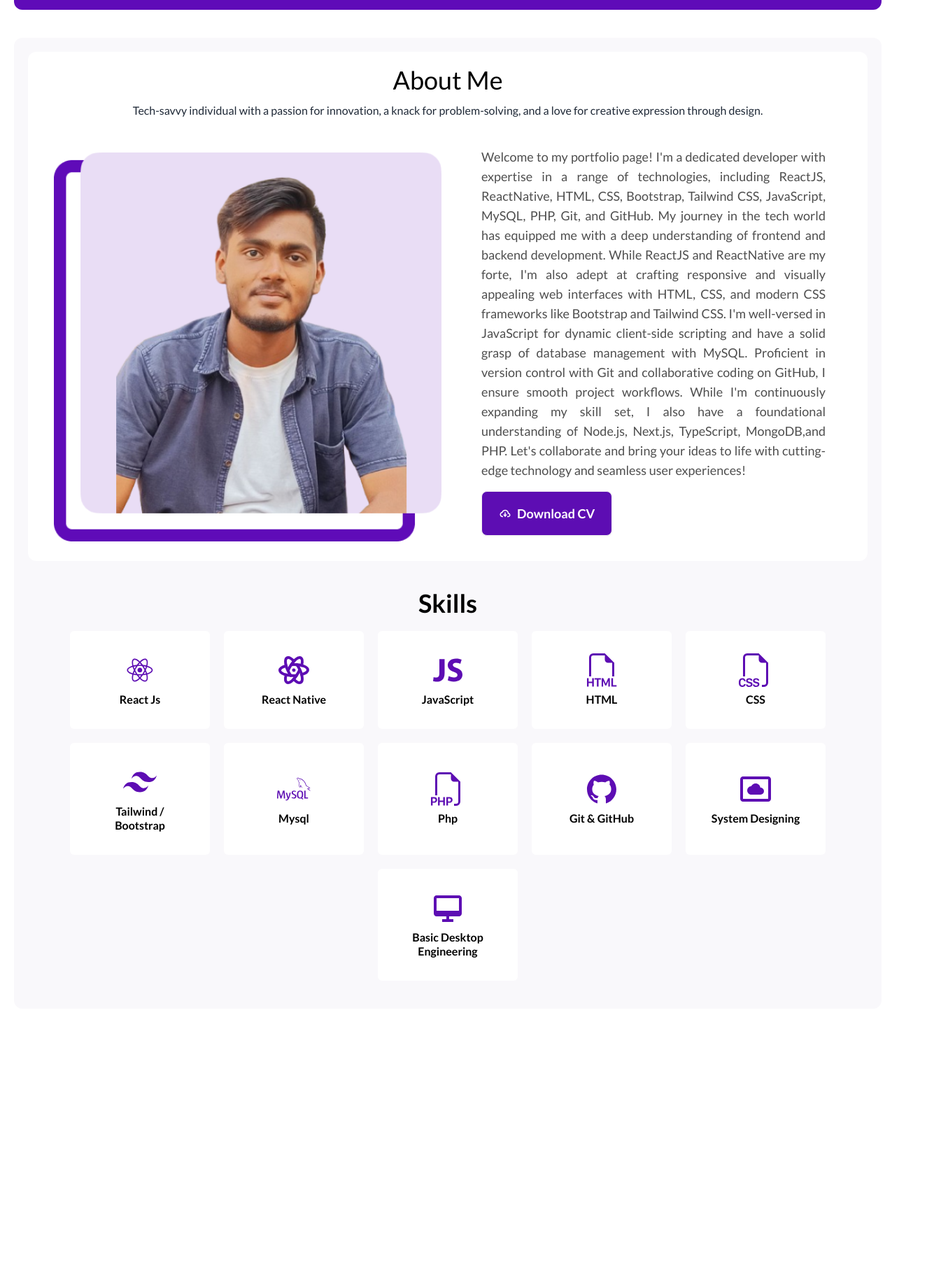
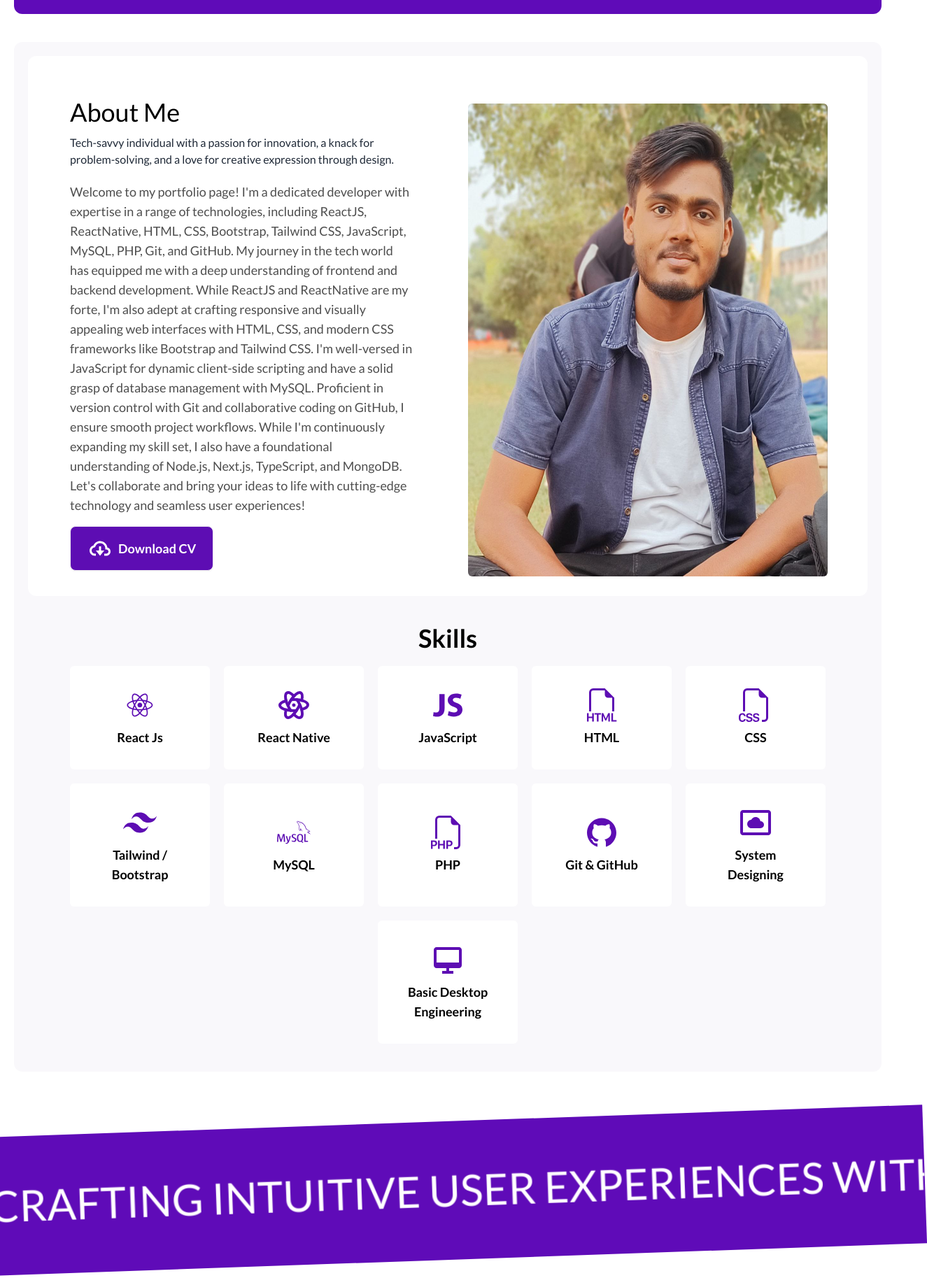
Before and after one commit to nileshdubey82/my-portfolio, a React (Vite) app: page /about in a window 1280 px wide. Shown: the part 98-1935 px from the top of the page at 70% size, 1325 px wide, since content can reach past the window. Before the commit the page ends 1600 px from the top, so only its background shows below. Built offline with nearby package versions, Linux system fonts and the light colour scheme.

Commit message:
new updte

```diff
--- a/src/App.css
+++ b/src/App.css
@@ -5,52 +5,59 @@ body {
     font-family: "Lato", sans-serif;
 }
 
-
 @media (prefers-color-scheme: dark) {
-    .hireme{
+    .hireme {
         background-color: white !important;
     }
 
-    #contactme input, #contactme textarea{
+    #contactme input,
+    #contactme textarea {
         background-color: white;
         color: black;
     }
-  }
+}
 
-
-
-  .tawk-button {
+.tawk-button {
     background-color: red !important;
 }
 
-/*
-@keyframes carouselAnim {
-    from {
-        transform: translate(0, 0);
+/* Text Marquee Effect */
+.marquee {
+    white-space: nowrap;
+    overflow: hidden;
+    margin: 0 auto;
+    padding: 3em 0;
+    margin-top: 5rem;
+    transform: rotate(-2deg) scale(1.1);
+    /* background-color: #5f0bb8;
+    color: white; */
+}
+
+.marquee__text {
+    display: inline-block;
+    padding-left: 100%;
+    font-size: 3.5rem;
+    text-transform: uppercase;
+    animation: marquee-direction var(--_speed) linear infinite;
+}
+
+.marquee__text[data-direction="rtl"] {
+    /* DON'T CHANGE */
+    --_right: 0%;
+    --_left: -100%;
+}
+
+.marquee__text[data-direction="ltr"] {
+    /* DON'T CHANGE */
+    --_right: -50%;
+    --_left: 0%;
+}
+
+@keyframes marquee-direction {
+    0% {
+        transform: translateX(var(--_right));
     }
-
-    to {
-        transform: translate(calc(-100% + (4*300px)));
+    100% {
+        transform: translateX(var(--_left));
     }
 }
-
-@media only screen and (max-width: 768px) {
-    .container .carousel-items {
-        animation: carouselAnim 60s infinite alternate linear;
-    }
-
-    @keyframes carouselAnim {
-        from {
-            transform: translate(0, 0);
-        }
-
-        to {
-            transform: translate(calc(-100% + (1*300px)));
-        }
-    }
-}
-
-.carousel-focus:hover {
-    transition: all 0.8s;
-    transform: scale(1.1);
-} */
--- /dev/null
+++ b/src/Pages/AboutUs copy.jsx
@@ -0,0 +1,194 @@
+import { BsFiletypeCss } from "react-icons/bs";
+import { BiDesktop } from "react-icons/bi";
+import { MdSettingsSystemDaydream } from "react-icons/md";
+import { IoLogoJavascript } from "react-icons/io";
+import { AiOutlineGithub } from "react-icons/ai";
+import { BsFiletypePhp } from "react-icons/bs";
+import { SiMysql } from "react-icons/si";
+import { BsFiletypeHtml } from "react-icons/bs";
+import { SiTailwindcss } from "react-icons/si";
+import { TbBrandNextjs } from "react-icons/tb";
+import { TbBrandReactNative } from "react-icons/tb";
+import { DiReact } from "react-icons/di";
+import { BiCloudDownload } from "react-icons/bi";
+import { useInView } from 'react-intersection-observer';
+import { motion, useAnimation } from "framer-motion";
+import { useEffect } from "react";
+import { useSelector } from "react-redux";
+function AboutUs() {
+  const theme = useSelector((state) => { return state.ThemeSlice });
+  const controls = useAnimation();
+  const { ref, inView } = useInView();
+
+  useEffect(() => {
+    if (inView) {
+      controls.start({
+        opacity: 1,
+        y: 0,
+        transition: {
+          duration: 2,
+        },
+      });
+    }
+  }, [controls, inView]);
+  const Skills = [
+    {
+      id: 1,
+      Name: "React Js",
+      Icon: <DiReact />
+    },
+    {
+      id: 2,
+      Name: "React Native",
+      Icon: <TbBrandReactNative />
+    }
+    ,
+    {
+      id: 3,
+      Name: "JavaScript",
+      Icon: <IoLogoJavascript />
+    }
+
+    ,
+    {
+      id: 4,
+      Name: "HTML",
+      Icon: <BsFiletypeHtml />
+    }
+    ,
+    {
+      id: 5,
+      Name: "CSS",
+      Icon: <BsFiletypeCss />
+    }
+    ,
+
+    {
+      id: 6,
+      Name: "Tailwind / Bootstrap",
+      Icon: <SiTailwindcss />
+    },
+    {
+      id: 7,
+      Name: "Mysql",
+      Icon: <SiMysql />
+    }
+    ,
+    {
+      id: 8,
+      Name: "Php",
+      Icon: <BsFiletypePhp />
+    }
+    ,
+    {
+      id: 9,
+      Name: "Git & GitHub",
+      Icon: <AiOutlineGithub />
+    }
+    ,
+    {
+      id: 10,
+      Name: "System Designing",
+      Icon: <MdSettingsSystemDaydream />
+    }
+
+    ,
+    {
+      id: 11,
+      Name: "Basic Desktop Engineering",
+      Icon: <BiDesktop />
+    }
+  ]
+
+  return (
+    <motion.section id="aboutme" className="lg:py-10 sm:0-5 py-10" initial={{ opacity: 0, y: 20 }}
+      animate={controls}
+      ref={ref}>
+      <div className="bg-[#f9f8fb] p-3 lg:p-5 rounded-xl dark:bg-[#212121]">
+        <div className="bg-white rounded-xl p-5 dark:bg-[#263238]">
+          <h1 className="text-black text-4xl text-center dark:text-[#fff] ">About Me</h1>
+          <p className="text-center mt-3 dark:text-[#fff] px-[0px] lg:px-[285px]">
+            Tech-savvy individual with a passion for innovation, a knack for
+            problem-solving, and a love for creative expression through design.
+          </p>
+          <div className="lg:flex mt-10 flex-wrap">
+            <div className="flex-1 flex justify-center p-2">
+              {" "}
+              <img src={
+                theme ? '/Images/profilepick-done1.png' : "/Images/about-pick.png"
+              }
+
+
+
+                className="image-full " />
+            </div>
+            <div className="flex-1 items-center flex align-middle justify-center ">
+              <div className="lg:px-10 mt-10 lg:mt-0 ">
+                <p className="lg:text-justify  text-[#4e4e4e] dark:text-[#fff] text-[14px] lg:text-lg">
+                  Welcome to my portfolio page! I&apos;m a dedicated developer with
+                  expertise in a range of technologies, including ReactJS,
+                  ReactNative, HTML, CSS, Bootstrap, Tailwind CSS, JavaScript,
+                  MySQL, PHP, Git, and GitHub. My journey in the tech world has
+                  equipped me with a deep understanding of frontend and backend
+                  development. While ReactJS and ReactNative are my forte, I&apos;m
+                  also adept at crafting responsive and visually appealing web
+                  interfaces with HTML, CSS, and modern CSS frameworks like
+                  Bootstrap and Tailwind CSS. I&apos;m well-versed in JavaScript for
+                  dynamic client-side scripting and have a solid grasp of
+                  database management with MySQL. Proficient in
+                  version control with Git and collaborative coding on GitHub, I
+                  ensure smooth project workflows. While I&apos;m continuously
+                  expanding my skill set, I also have a foundational
+                  understanding of Node.js, Next.js, TypeScript, MongoDB,and PHP. Let&apos;s
+                  collaborate and bring your ideas to life with cutting-edge
+                  technology and seamless user experiences!
+
+                </p>
+                <a
+                  className="btn btn-md my-4 hover:bg-[#5D0DB3] dark:bg-white dark:text-[black] hover:scale-[1.1] sm:btn-sm md:btn-md lg:btn-lg text-xl bg-[#5D0DB3] text-white"
+                  href="/Images/nilesh_Resume_final.pdf"
+                  target="_blank"
+                  download
+                >
+                  {" "}
+                  <BiCloudDownload />
+                  Download CV
+                </a>
+              </div>
+            </div>
+          </div>
+        </div>
+
+        <h1 className="text-4xl text-center mt-10 font-bold  dark:text-white text-black">Skills</h1>
+        <motion.div className="flex py-5 gap-5 justify-center flex-wrap " initial={{ opacity: 0, y: 20 }}
+          animate={controls}
+          ref={ref}>
+          {Skills.map((i, index) => {
+            return (
+              <div
+                key={i.id || index}
+                className="bg-white lg:p-8 p-5 rounded-md gap-2 flex flex-col justify-center w-[135px] lg:w-[200px] *:
+      bg-gradient-to-r  dark:from-[#263238]  dark:via-[#304047]  dark:to-[#263238] hover:scale-[1.1] transition-all delay-100
+
+      "
+              >
+                <div className="flex justify-center text-[#5d0db3] text-5xl dark:text-white">
+                  {i.Icon}
+                </div>
+                <h1 className="font-bold text-center text-sm lg:text-[16px] dark:text-white text-black">
+                  {i.Name}
+                </h1>
+              </div>
+            );
+          })}
+
+
+
+
+        </motion.div>
+      </div>
+    </motion.section>
+  );
+}
+
+export default AboutUs;
--- a/src/Pages/AboutUs.jsx
+++ b/src/Pages/AboutUs.jsx
@@ -1,22 +1,18 @@
-import { BsFiletypeCss } from "react-icons/bs";
-import { BiDesktop } from "react-icons/bi";
+import { DiReact } from "react-icons/di";
+import { TbBrandReactNative } from "react-icons/tb";
+import { IoLogoJavascript } from "react-icons/io";
+import { BsFiletypeHtml, BsFiletypeCss, BsFiletypePhp } from "react-icons/bs";
+import { SiTailwindcss, SiMysql } from "react-icons/si";
+import { AiOutlineGithub } from "react-icons/ai";
 import { MdSettingsSystemDaydream } from "react-icons/md";
-import { IoLogoJavascript } from "react-icons/io";
-import { AiOutlineGithub } from "react-icons/ai";
-import { BsFiletypePhp } from "react-icons/bs";
-import { SiMysql } from "react-icons/si";
-import { BsFiletypeHtml } from "react-icons/bs";
-import { SiTailwindcss } from "react-icons/si";
-import { TbBrandNextjs } from "react-icons/tb";
-import { TbBrandReactNative } from "react-icons/tb";
-import { DiReact } from "react-icons/di";
-import { BiCloudDownload } from "react-icons/bi";
-import { useInView } from 'react-intersection-observer';
+import { BiDesktop, BiCloudDownload } from "react-icons/bi";
+import { useInView } from "react-intersection-observer";
 import { motion, useAnimation } from "framer-motion";
 import { useEffect } from "react";
 import { useSelector } from "react-redux";
+
 function AboutUs() {
-  const theme = useSelector((state) => { return state.ThemeSlice });
+  const theme = useSelector((state) => state.ThemeSlice);
   const controls = useAnimation();
   const { ref, inView } = useInView();
 
@@ -31,118 +27,104 @@ function AboutUs() {
       });
     }
   }, [controls, inView]);
+
   const Skills = [
     {
       id: 1,
       Name: "React Js",
-      Icon: <DiReact />
+      Icon: <DiReact />,
     },
     {
       id: 2,
       Name: "React Native",
-      Icon: <TbBrandReactNative />
-    }
-    ,
+      Icon: <TbBrandReactNative />,
+    },
     {
       id: 3,
       Name: "JavaScript",
-      Icon: <IoLogoJavascript />
-    }
-
-    ,
+      Icon: <IoLogoJavascript />,
+    },
     {
       id: 4,
       Name: "HTML",
-      Icon: <BsFiletypeHtml />
-    }
-    ,
+      Icon: <BsFiletypeHtml />,
+    },
     {
       id: 5,
       Name: "CSS",
-      Icon: <BsFiletypeCss />
-    }
-    ,
-
+      Icon: <BsFiletypeCss />,
+    },
     {
       id: 6,
       Name: "Tailwind / Bootstrap",
-      Icon: <SiTailwindcss />
+      Icon: <SiTailwindcss />,
     },
     {
       id: 7,
-      Name: "Mysql",
-      Icon: <SiMysql />
-    }
-    ,
+      Name: "MySQL",
+      Icon: <SiMysql />,
+    },
     {
       id: 8,
-      Name: "Php",
-      Icon: <BsFiletypePhp />
-    }
-    ,
+      Name: "PHP",
+      Icon: <BsFiletypePhp />,
+    },
     {
       id: 9,
       Name: "Git & GitHub",
-      Icon: <AiOutlineGithub />
-    }
-    ,
+      Icon: <AiOutlineGithub />,
+    },
     {
       id: 10,
       Name: "System Designing",
-      Icon: <MdSettingsSystemDaydream />
-    }
-
-    ,
+      Icon: <MdSettingsSystemDaydream />,
+    },
     {
       id: 11,
       Name: "Basic Desktop Engineering",
-      Icon: <BiDesktop />
-    }
-  ]
+      Icon: <BiDesktop />,
+    },
+  ];
 
   return (
-    <motion.section id="aboutme" className="lg:py-10 sm:0-5 py-10" initial={{ opacity: 0, y: 20 }}
+    <motion.section
+      id="aboutme"
+      className="lg:py-10 sm:py-5 py-10"
+      initial={{ opacity: 0, y: 20 }}
       animate={controls}
-      ref={ref}>
+      ref={ref}
+    >
       <div className="bg-[#f9f8fb] p-3 lg:p-5 rounded-xl dark:bg-[#212121]">
         <div className="bg-white rounded-xl p-5 dark:bg-[#263238]">
-          <h1 className="text-black text-4xl text-center dark:text-[#fff] ">About Me</h1>
-          <p className="text-center mt-3 dark:text-[#fff]">
-            Tech-savvy individual with a passion for innovation, a knack for
-            problem-solving, and a love for creative expression through design.
-          </p>
           <div className="lg:flex mt-10 flex-wrap">
-            <div className="flex-1 flex justify-center p-2">
-              {" "}
-              <img src={
-                theme ? '/Images/profilepick-done1.png' : "/Images/about-pick.png"
-              }
-
-
-
-                className="image-full " />
-            </div>
-            <div className="flex-1 items-center flex align-middle justify-center ">
-              <div className="lg:px-10 mt-10 lg:mt-0 ">
-                <p className="lg:text-justify  text-[#4e4e4e] dark:text-[#fff] text-[14px] lg:text-lg">
-                  Welcome to my portfolio page! I&apos;m a dedicated developer with
+            <div className="flex-1 items-center flex align-middle justify-center">
+              <div className="lg:px-10 mt-10 lg:mt-0">
+                <h1 className="text-black text-4xl text-left dark:text-[#fff]">
+                  About Me
+                </h1>
+                <p className="text-left mt-3 dark:text-[#fff]">
+                  Tech-savvy individual with a passion for innovation, a knack
+                  for problem-solving, and a love for creative expression
+                  through design.
+                </p>
+                <p className="lg:text-left text-[#4e4e4e] dark:text-[#fff] text-[14px] lg:text-lg mt-5">
+                  Welcome to my portfolio page! I'm a dedicated developer with
                   expertise in a range of technologies, including ReactJS,
                   ReactNative, HTML, CSS, Bootstrap, Tailwind CSS, JavaScript,
                   MySQL, PHP, Git, and GitHub. My journey in the tech world has
                   equipped me with a deep understanding of frontend and backend
-                  development. While ReactJS and ReactNative are my forte, I&apos;m
+                  development. While ReactJS and ReactNative are my forte, I'm
                   also adept at crafting responsive and visually appealing web
                   interfaces with HTML, CSS, and modern CSS frameworks like
-                  Bootstrap and Tailwind CSS. I&apos;m well-versed in JavaScript for
+                  Bootstrap and Tailwind CSS. I'm well-versed in JavaScript for
                   dynamic client-side scripting and have a solid grasp of
-                  database management with MySQL. Proficient in
-                  version control with Git and collaborative coding on GitHub, I
-                  ensure smooth project workflows. While I&apos;m continuously
-                  expanding my skill set, I also have a foundational
-                  understanding of Node.js, Next.js, TypeScript, MongoDB,and PHP. Let&apos;s
-                  collaborate and bring your ideas to life with cutting-edge
-                  technology and seamless user experiences!
-
+                  database management with MySQL. Proficient in version control
+                  with Git and collaborative coding on GitHub, I ensure smooth
+                  project workflows. While I'm continuously expanding my skill
+                  set, I also have a foundational understanding of Node.js,
+                  Next.js, TypeScript, and MongoDB. Let's collaborate and bring
+                  your ideas to life with cutting-edge technology and seamless
+                  user experiences!
                 </p>
                 <a
                   className="btn btn-md my-4 hover:bg-[#5D0DB3] dark:bg-white dark:text-[black] hover:scale-[1.1] sm:btn-sm md:btn-md lg:btn-lg text-xl bg-[#5D0DB3] text-white"
@@ -150,43 +132,65 @@ function AboutUs() {
                   target="_blank"
                   download
                 >
-                  {" "}
-                  <BiCloudDownload />
+                  <BiCloudDownload className="text-4xl" />
                   Download CV
                 </a>
               </div>
             </div>
+            <div className="flex-1 flex justify-center p-2">
+              <img
+                src={theme ? "/Images/profilepick.jpg" : "/Images/profilepick.jpg"}
+                className="w-[90%] rounded-md"
+                alt="Profile"
+              />
+            </div>
           </div>
         </div>
 
-        <h1 className="text-4xl text-center mt-10 font-bold  dark:text-white text-black">Skills</h1>
-        <motion.div className="flex py-5 gap-5 justify-center flex-wrap " initial={{ opacity: 0, y: 20 }}
+        <h1 className="text-4xl text-center mt-10 font-bold dark:text-white text-black">
+          Skills
+        </h1>
+        <motion.div
+          className="flex py-5 gap-5 justify-center flex-wrap"
+          initial={{ opacity: 0, y: 20 }}
           animate={controls}
-          ref={ref}>
-          {Skills.map((i, index) => {
-            return (
-              <div
-                key={i.id || index}
-                className="bg-white lg:p-8 p-5 rounded-md gap-2 flex flex-col justify-center w-[135px] lg:w-[200px] *:
-      bg-gradient-to-r  dark:from-[#263238]  dark:via-[#304047]  dark:to-[#263238] hover:scale-[1.1] transition-all delay-100
-
-      "
-              >
-                <div className="flex justify-center text-[#5d0db3] text-5xl dark:text-white">
-                  {i.Icon}
-                </div>
-                <h1 className="font-bold text-center text-sm lg:text-[16px] dark:text-white text-black">
-                  {i.Name}
-                </h1>
+          ref={ref}
+        >
+          {Skills.map((skill) => (
+            <div
+              key={skill.id}
+              className="bg-white lg:p-8 p-5 rounded-md gap-2 flex flex-col justify-center w-[135px] lg:w-[200px] bg-gradient-to-r dark:from-[#263238] dark:via-[#304047] dark:to-[#263238] hover:scale-[1.1] transition-all delay-100"
+            >
+              <div className="flex justify-center text-[#5d0db3] text-5xl dark:text-white">
+                {skill.Icon}
               </div>
-            );
-          })}
-
-
-
-
+              <h1 className="font-bold text-center text-[16px] lg:text-lg dark:text-white text-black">
+                {skill.Name}
+              </h1>
+            </div>
+          ))}
         </motion.div>
       </div>
+
+      <section>
+        <div className="marquee bg-[#5f0bb8] text-white dark:bg-[#263238]">
+          <h2 className="marquee__text" data-direction="rtl" style={{ "--_speed": "16s" }}>
+          Crafting intuitive user experiences with ReactJS and React Native.
+          </h2>
+        </div>
+
+        <div className="marquee bg-[#5f0bb8] text-white dark:bg-[#263238]">
+          <h2 className="marquee__text" data-direction="ltr" style={{ "--_speed": "13s" }}>
+          Transforming ideas into dynamic web interfaces with HTML, CSS, and Tailwind CSS.
+          </h2>
+        </div>
+
+        <div className="marquee bg-[#5f0bb8] text-white dark:bg-[#263238]">
+          <h2 className="marquee__text" data-direction="rtl" style={{ "--_speed": "10s" }}>
+          Collaborating on GitHub to drive agile development and project success.
+          </h2>
+        </div>
+      </section>
     </motion.section>
   );
 }
--- a/src/Pages/Navbar.jsx
+++ b/src/Pages/Navbar.jsx
@@ -102,7 +102,7 @@ function Navigation() {
             {theme ? <><CiLight /></> : <><MdDarkMode /></>}
           </button>
           <a
-            className="btn btn-md text-[#5F0BB8] font-bold hireme dark:text-[#000000] "
+            className="btn btn-md text-[#5F0BB8] font-bold hireme dark:text-[#000000] hidden lg:inline-flex md:inline-flex"
             href="mailto:nileshdubey060@gmail.com"
             target="_blank"
 
--- a/src/Pages/RazorpayPayment.jsx
+++ b/src/Pages/RazorpayPayment.jsx
@@ -44,7 +44,7 @@ const RazorpayPayment = () => {
   </form>
 </dialog>
 
-      <button onClick={handlePayment} className='text-black bg-white p-2 rounded-md'>Pay ₹50</button>
+      <button onClick={handlePayment} className=''><img src='/Images/gift.png' className='w-[60px] h-[100%]'/></button>
     </div>
   );
 };
--- a/src/Pages/Services.jsx
+++ b/src/Pages/Services.jsx
@@ -36,7 +36,7 @@ function Services() {
       >
         Services
       </h1>
-      <p className="text-center text-gray-400 mt-5 dark:text-white ">
+      <p className="text-center text-gray-400 mt-5 dark:text-white px-[0px] lg:px-[285px] ">
         Full stack developer crafting responsive interfaces, robust backends,
         API integrations, and efficient deployments. Maintenance and support
         provided.
--- a/tailwind.config.js
+++ b/tailwind.config.js
@@ -9,6 +9,15 @@ export default {
       backgroundImage: {
         'hero-pattern': "url('/images/hero-bg.png')",
         'footer-texture': "url('/img/footer-texture.png')",
+      },
+      animation: {
+        'marquee': 'marquee 5s linear infinite',
+      },
+      keyframes: {
+				marquee: {
+					'0%': { transform: 'translate3d(var(--move-initial), 0, 0)' },
+          '100%': { transform: 'translate3d(var(--move-final), 0, 0)' }
+        }
       }
     },
   },
```
Also changed, not shown: public/Images/gift.png (added), 1 other file (tests, documents, lock files or other folders).
